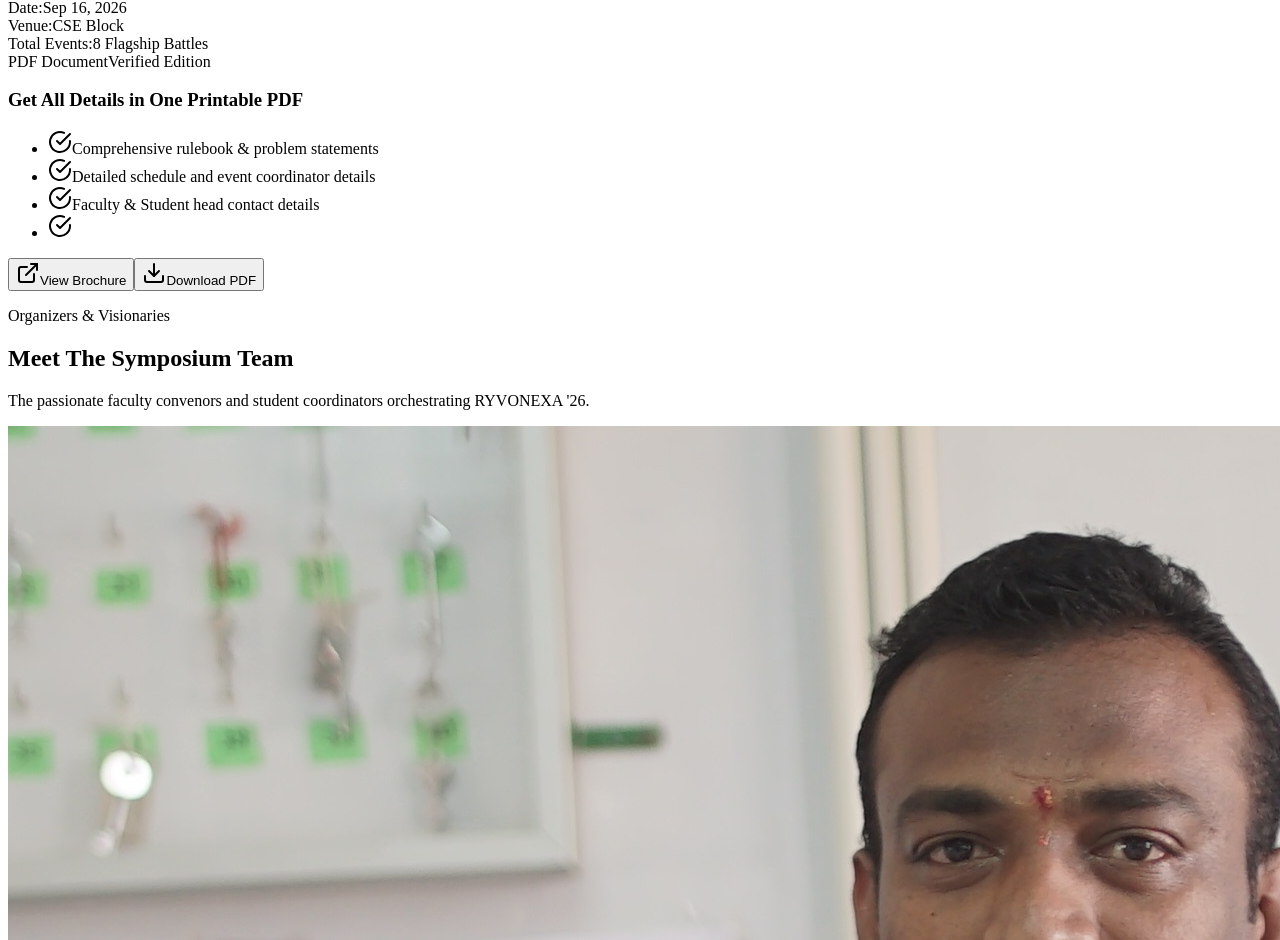
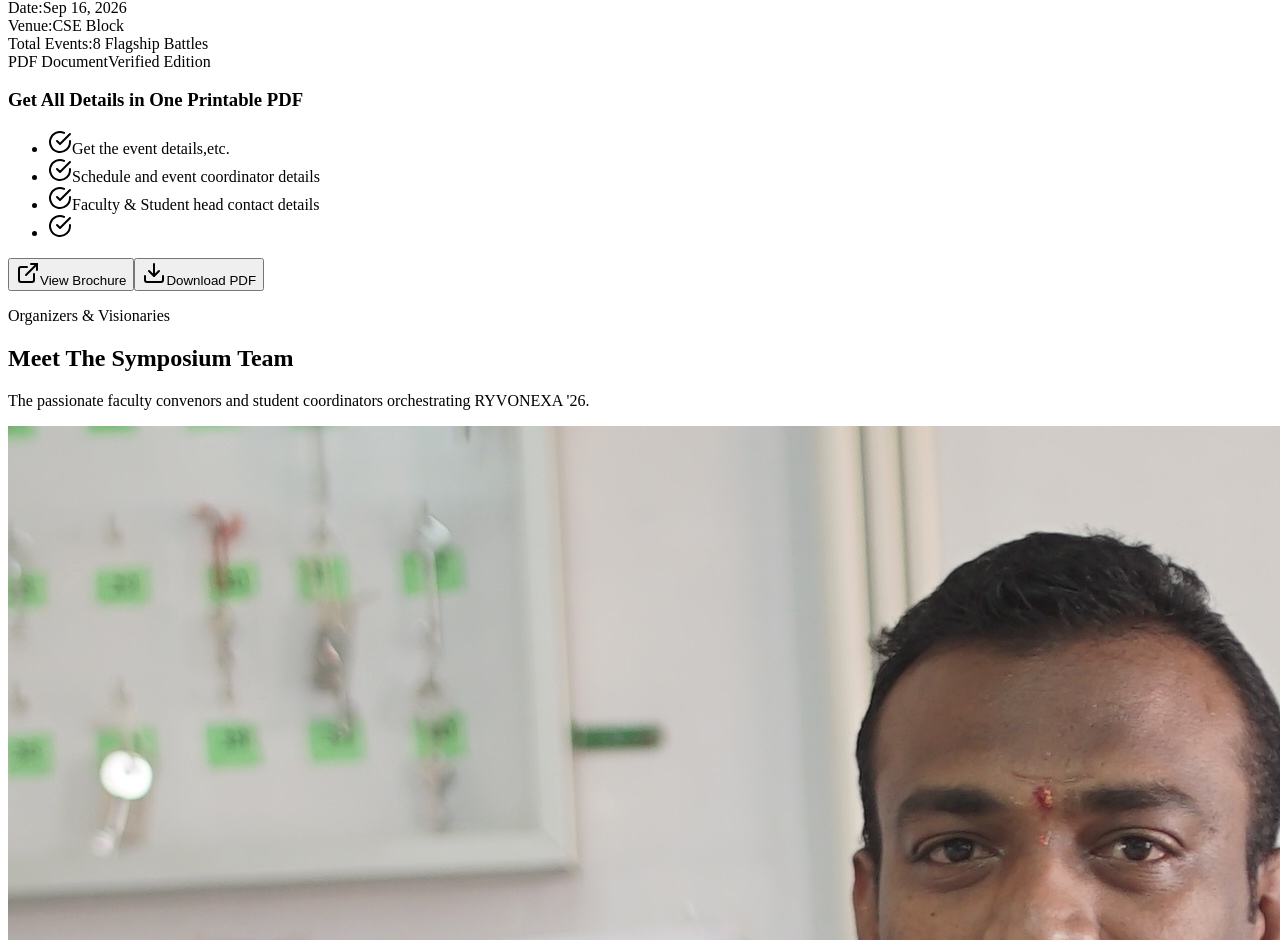
Before and after one commit to roxx2506-art/ryvonexa26, a React (Vite) app in the folder client/: page / in a window 1280 px wide. Shown: the part 5676-6616 px from the top of the page. Built offline with nearby package versions, Linux system fonts and the light colour scheme; no server answers; the HTML template or start-up script is replaced by a standard one.

Commit message:
Update Brochure feature list text per user request

```diff
--- a/client/src/components/Brochure.jsx
+++ b/client/src/components/Brochure.jsx
@@ -198,7 +198,7 @@ const Brochure = () => {
                 <CheckCircle className="w-4 h-4 text-cyan-400 shrink-0" />
 
                 <span>
-                  Comprehensive rulebook & problem statements
+                  Get the event details,etc.
                 </span>
 
               </li>
@@ -210,7 +210,7 @@ const Brochure = () => {
                 <CheckCircle className="w-4 h-4 text-purple-400 shrink-0" />
 
                 <span>
-                  Detailed schedule and event coordinator details
+                  Schedule and event coordinator details
                 </span>
 
               </li>
```
